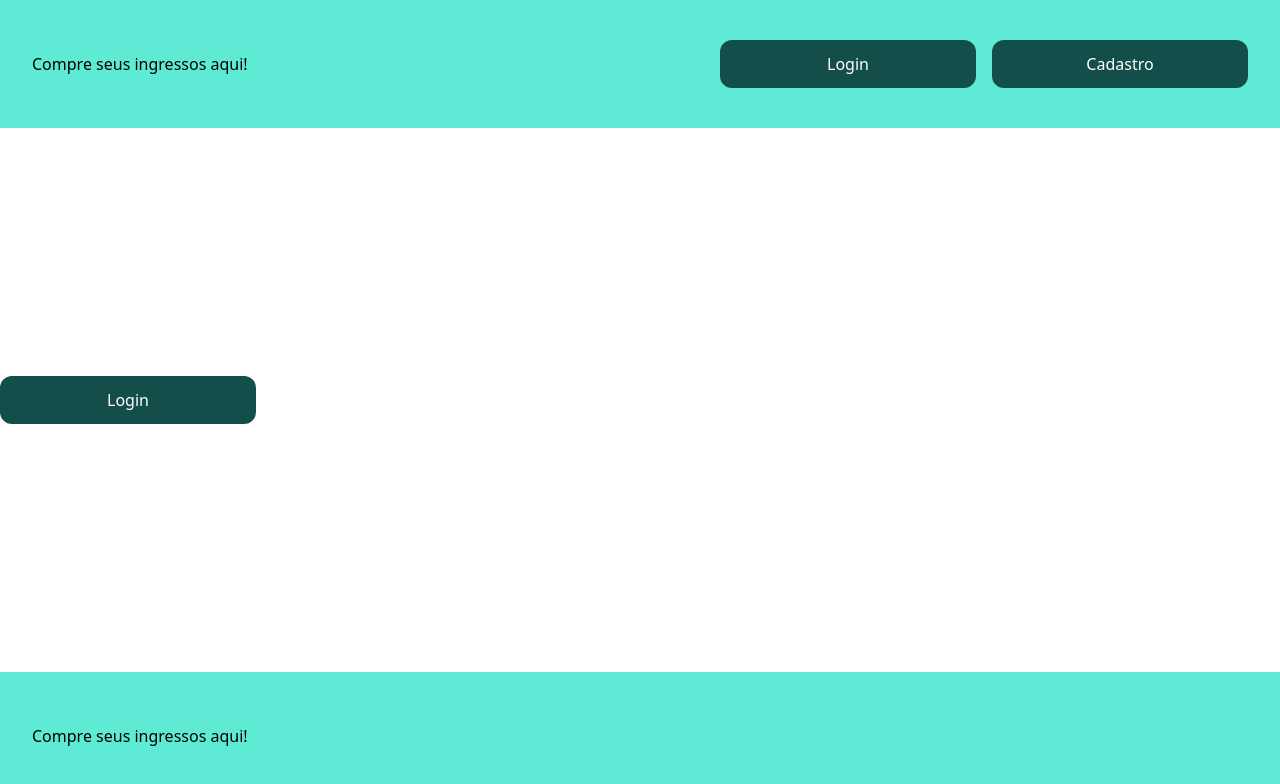
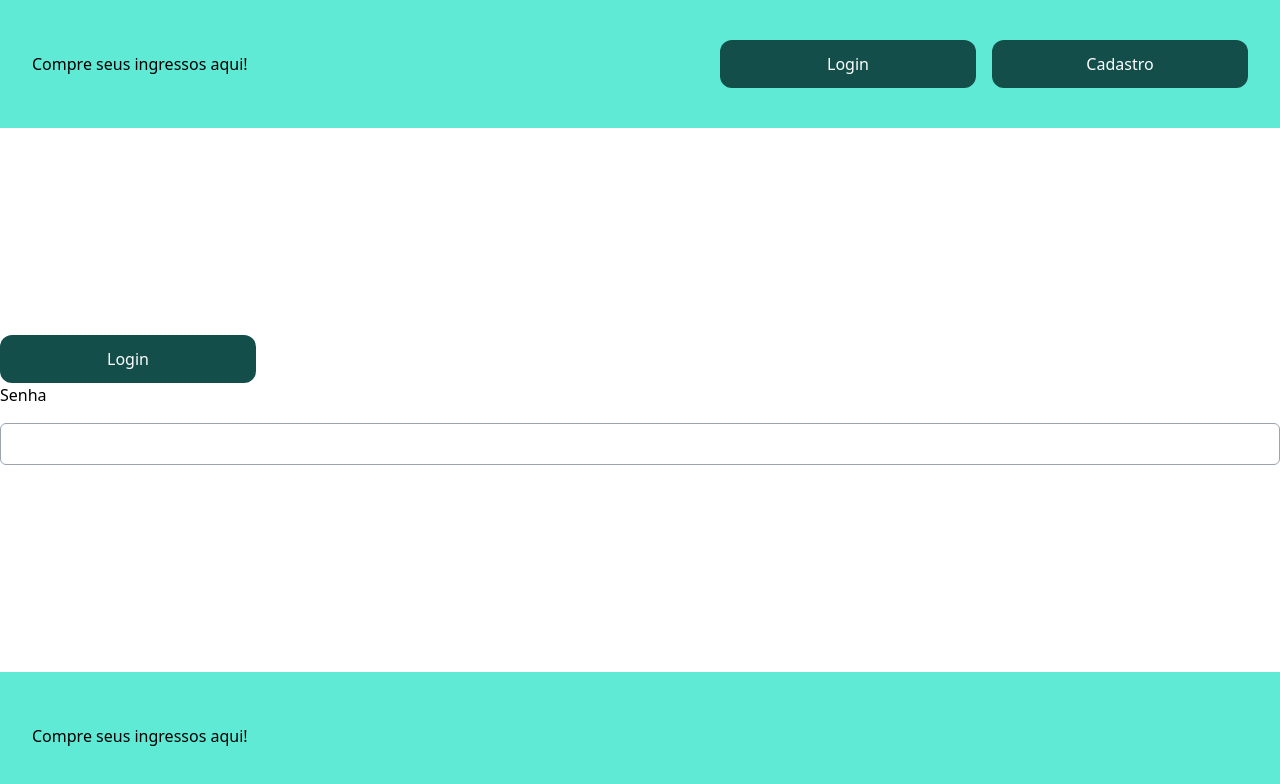
Before and after one commit to Yamazaki-Khaio/Cometa-Ingresso, a Next.js app in the folder ingressoscometa/: page /login in a window 1280 px wide. Shown: the top 784 px of the page. Built offline with nearby package versions, Linux system fonts and the light colour scheme.

Commit message:
Criação do componente camposenha

```diff
--- /dev/null
+++ b/ingressoscometa/src/components/CampoSenha.tsx
@@ -0,0 +1,8 @@
+export default function CampoSenha(props: any){
+    return(
+        <div className="flex flex-col gap-4">
+            <label htmlFor="senha">Senha</label>
+            <input type="password" name="senha" id="senha" className="border border-gray-400 rounded-md p-2"/>
+        </div>
+    )
+}
--- a/ingressoscometa/src/components/Login.tsx
+++ b/ingressoscometa/src/components/Login.tsx
@@ -1,9 +1,11 @@
 import Botao from "./Botao";
+import CampoSenha from "./CampoSenha";
 
 export default function Login() {
     return(
         <div>
             <Botao href="/login" NomeBotao="Login"/>
+            <CampoSenha/>
         </div>
     )
 }
```
